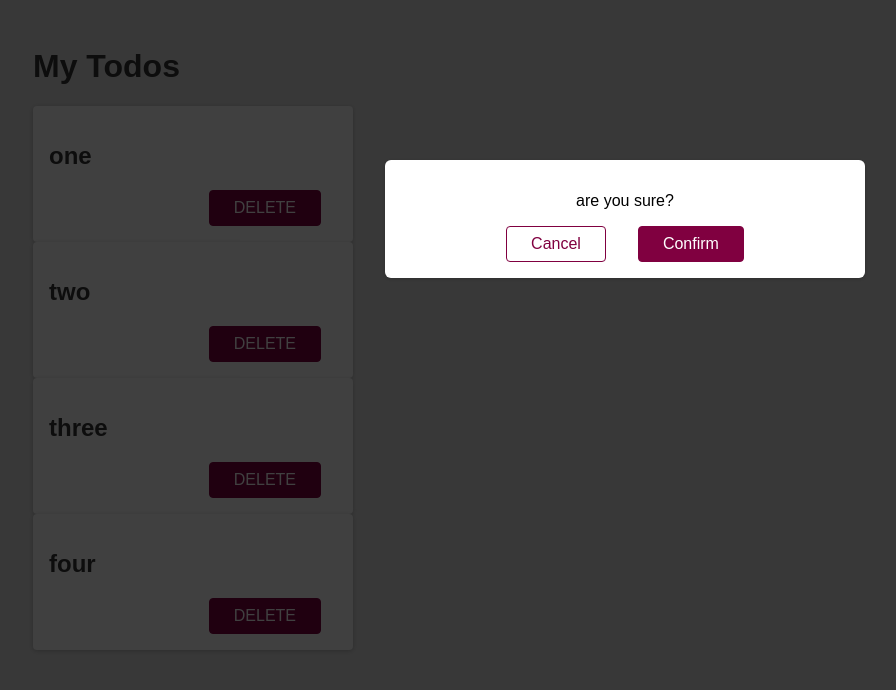
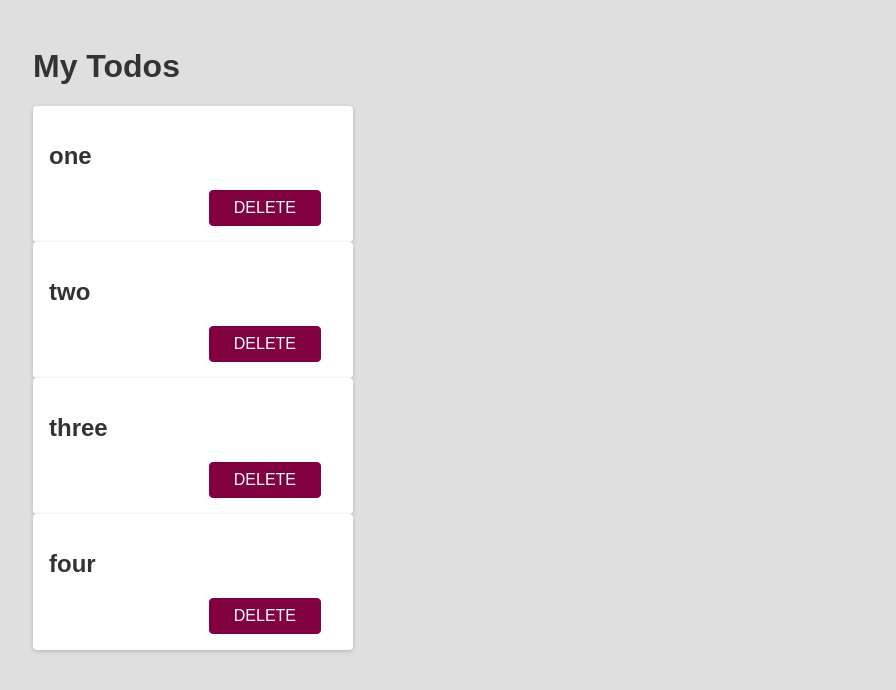
Before and after one commit to YizhouFu/react-course, a React (Create React App) app: page / in a window 1280 px wide. Shown: the top 690 px of the page, without its empty margins (15-911 px from the left). Built offline with nearby package versions, Linux system fonts and the light colour scheme.

Commit message:
replace modal and backdrop
replace modal and backdrop to be include in Todo.js, modal and backdrop will be activite onclick of delete button

```diff
--- a/src/App.js
+++ b/src/App.js
@@ -1,6 +1,4 @@
 import Todo from './components/Todo';
-import Modal from './components/Modal';
-import Backdrop from './components/Backdrop';
 
 function App() {
   return (
@@ -10,8 +8,6 @@
       <Todo text="two" />
       <Todo text="three" />
       <Todo text="four" />
-      <Modal />
-      <Backdrop />
     </div>
   );
 }
--- a/src/components/Todo.js
+++ b/src/components/Todo.js
@@ -1,16 +1,24 @@
+import { useState } from "react";
+import Modal from './Modal';
+import Backdrop from './Backdrop';
+
 function Todo(props) {
+  const [showModal, setShowModal] = useState(false);
+
   function handleDelete() {
-    console.log('clicked');
-    console.log(props.text);
+    setShowModal(true);
   }
-
 
   return (
     <div className="card">
       <h2>{props.text}</h2>
       <div className="actions">
-        <button className="btn" onClick={handleDelete}>DELETE</button>
+        <button className="btn" onClick={handleDelete}>
+          DELETE
+        </button>
       </div>
+      { showModal && <Modal />}
+      { showModal && <Backdrop />}
     </div>
   );
 }
```
